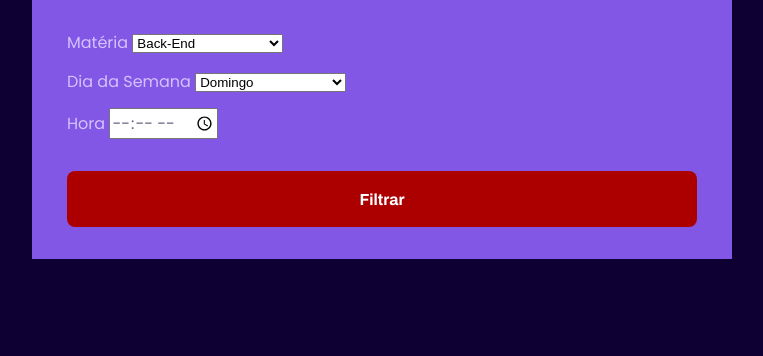
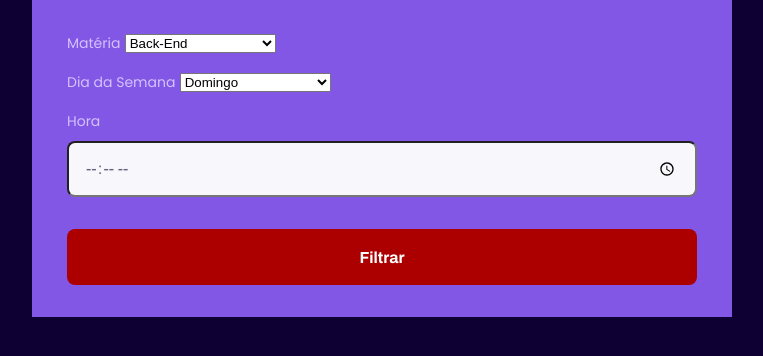
Before and after one commit to eduardocarvalhojunior/NLW_Proffy, a plain HTML site: page study.html in a window 1280 px wide. Shown: the part 140-496 px from the top of the page, without its empty margins (258-1021 px from the left). Drawn offline with Linux system fonts and the light colour scheme.

Commit message:
Design e Estilo dos Inputs

```diff
--- a/partials/page-study.css
+++ b/partials/page-study.css
@@ -74,3 +74,36 @@
 #search-teachers button:hover {
     background-color: var(--color-secondary-dark);
 }
+
+.select-block label,
+.input-block label {
+    font-size: 1.4rem;
+    color: var(--color-text-complement);
+}
+
+.input-block input {
+    width: 100%;
+    height: 5.6rem;
+    margin-top: 0.8rem;
+    border-radius: 0.8rem;
+    background: var(--color-input-background);
+    border: 1px solid var (--color-line-in-white);
+    outline: 0;
+    padding: 0 1.6rem;
+    font: 1.6rem Archivo;
+
+}
+
+.input-block {
+    position: relative;
+}
+
+.input-block:focus-within::after {
+    content: "";
+    width: calc(100% - 33.2rem);
+    background: red;
+    position: absolute;
+    left: 1.6rem;
+    right: 1.6rem;
+    bottom: 0px;
+}
```
